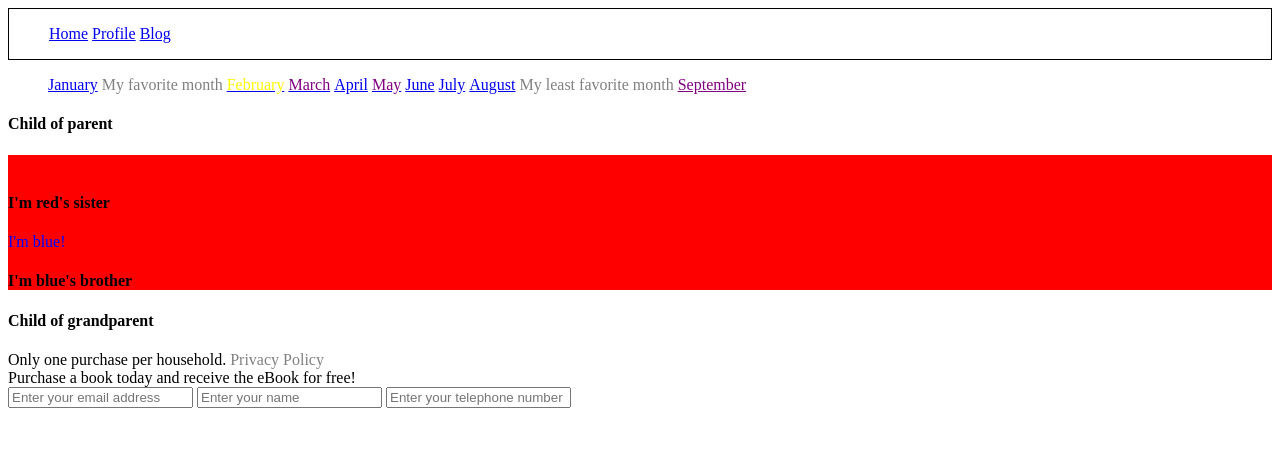
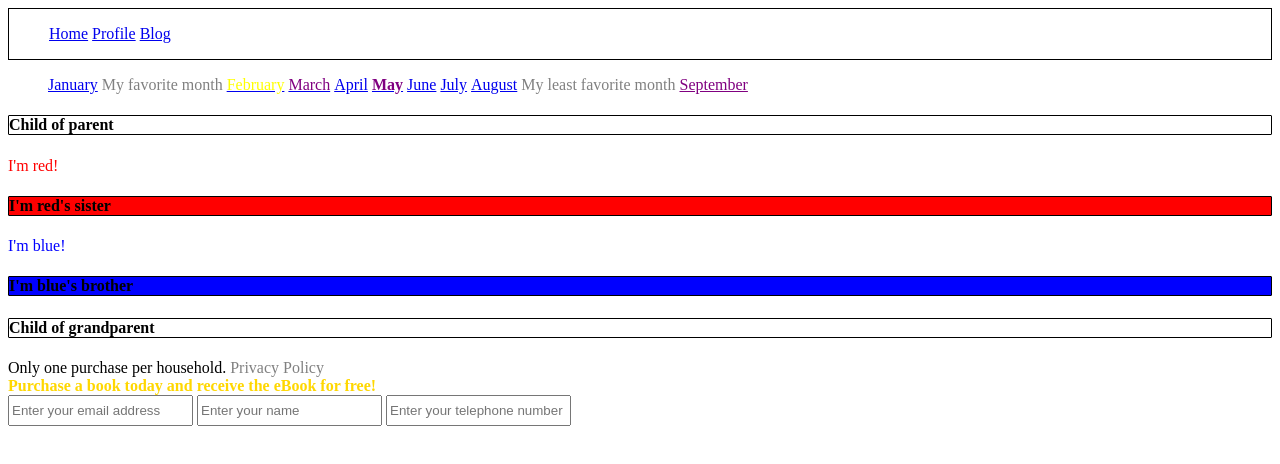
Before and after one commit to justinal64/css-selectors, a plain HTML site: page index.html in a window 1280 px wide. Drawn offline with Linux system fonts and the light colour scheme.

Commit message:
completed tasks 11 - 14

```diff
--- a/selectors.css
+++ b/selectors.css
@@ -37,6 +37,28 @@ a.disabled, a span.disabled{
 }
 
 /*Task 10*/
-h4 ~ div {
+.red + h4 {
     background-color: red;
 }
+
+/*Task 11*/
+.blue + h4 {
+    background-color: blue;
+}
+
+/*Task 12*/
+.grandparent h4 {
+    border: 1px solid black;
+    border-radius: 1px;
+}
+
+/*Task 13*/
+.promo {
+    font-weight: bold;
+    color: gold;
+}
+
+/*Task 14*/
+footer input {
+    height: 25px;
+}
```
